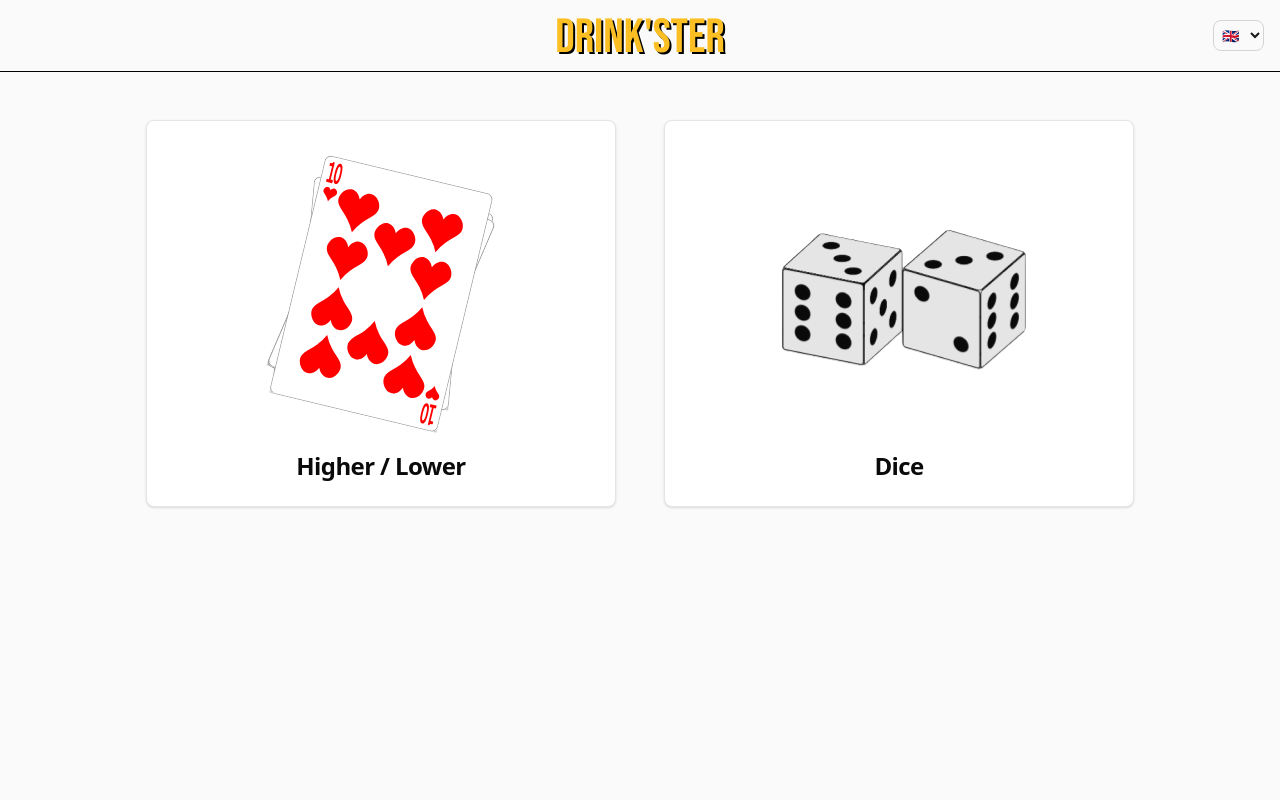
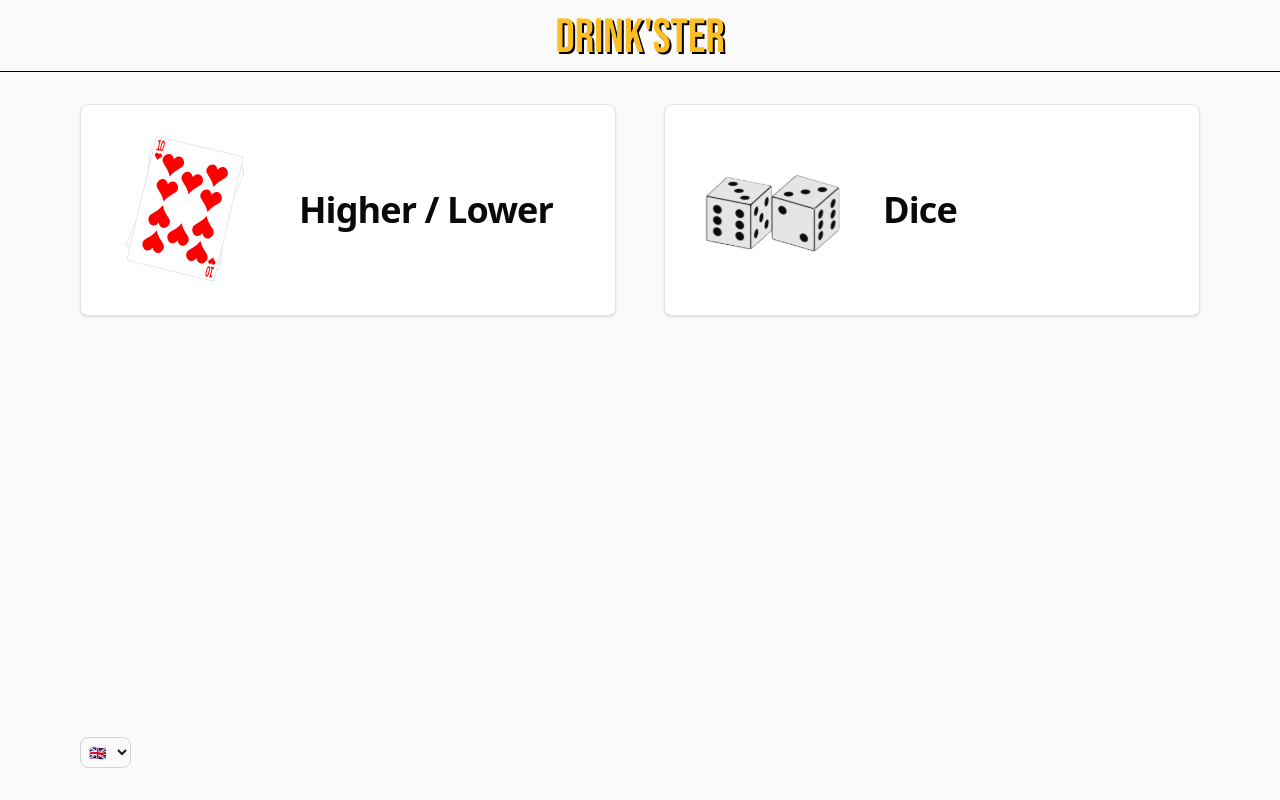
Before and after one commit to MLousdal/Drinkster, a Vue app: page /en in a window 1280 px wide. Built offline with nearby package versions, Linux system fonts and the light colour scheme.

Commit message:
View redesign, new GameCards

```diff
--- a/src/App.vue
+++ b/src/App.vue
@@ -2,7 +2,10 @@
   <Navbar></Navbar>
   <router-view v-slot="{ Component, route }">
     <transition name="fade" mode="out-in">
-      <div :key="route.fullPath">
+      <div
+        :key="route.fullPath"
+        class="container h-[calc(100vh-52px)] md:h-[calc(100vh-72px)]"
+      >
         <component :is="Component"></component>
       </div>
     </transition>
--- a/src/assets/styles.css
+++ b/src/assets/styles.css
@@ -34,6 +34,10 @@
     @apply relative mx-auto px-4 sm:px-8 md:px-12 lg:px-16 xl:px-20 2xl:px-24;
   }
 
+  .view {
+    @apply relative flex h-full flex-col items-center justify-between gap-4 py-4 md:gap-8 md:py-8;
+  }
+
   .btn {
     @apply aspect-square rounded-lg  p-2 font-medium leading-[0] text-white focus:outline-none focus:ring-4 xs:p-4;
   }
@@ -41,11 +45,11 @@
   .dice {
     @apply relative h-[15vh] w-[15vh] text-[15vh];
     transform-style: preserve-3d;
-    transition: transform .75s;
+    transition: transform 0.75s;
   }
 
   .side {
-    @apply absolute flex h-full w-full items-center rounded-md justify-center border-2 bg-neutral-200 dark:bg-neutral-900 border-neutral-950 before:h-1/5 before:w-1/5 before:rounded-full before:bg-neutral-950 before:content-[''] dark:border-neutral-50 before:dark:bg-neutral-50;
+    @apply absolute flex h-full w-full items-center justify-center rounded-md border-2 border-neutral-950 bg-neutral-200 before:h-1/5 before:w-1/5 before:rounded-full before:bg-neutral-950 before:content-[''] dark:border-neutral-50 dark:bg-neutral-900 before:dark:bg-neutral-50;
   }
 }
 
--- a/src/components/GameCard.vue
+++ b/src/components/GameCard.vue
@@ -1,10 +1,10 @@
 <template>
-  <RouterLink :to="{name: to}">
+  <RouterLink :to="{ name: to }">
     <article
-      class="block rounded-lg border border-neutral-200 bg-white p-6 shadow transition hover:bg-neutral-100 dark:border-amber-400 dark:bg-neutral-900 dark:hover:bg-neutral-800"
+      class="flex items-center gap-4 rounded-lg border border-neutral-200 bg-white p-6 shadow transition hover:bg-neutral-100 dark:border-amber-400 dark:bg-neutral-900 dark:hover:bg-neutral-800 md:gap-8"
     >
-      <img v-if="image" :src="image" alt="" class="w-full rounded-t-lg" />
-      <h2 class="mt-2 text-center text-2xl font-bold capitalize tracking-tight">
+      <img v-if="image" :src="image" alt="" class="rounded-t-lg w-1/4 md:w-1/3" />
+      <h2 class="text-center text-2xl md:text-4xl font-bold capitalize tracking-tight">
         {{ title }}
       </h2>
     </article>
--- a/src/components/Navbar.vue
+++ b/src/components/Navbar.vue
@@ -13,11 +13,9 @@
     >
       {{ $t(`${$route.name?.toString()}.title`) }}
     </h1>
-    <LanguageSwitcher class="ms-auto"></LanguageSwitcher>
   </nav>
 </template>
 
 <script setup lang="ts">
 import { RouterLink } from 'vue-router'
-import LanguageSwitcher from './LanguageSwitcher.vue'
 </script>
--- a/src/views/DiceView.vue
+++ b/src/views/DiceView.vue
@@ -1,7 +1,5 @@
 <template>
-  <section
-    class="container flex h-[calc(100vh-52px)] flex-col items-center justify-between py-2 md:h-[calc(100vh-72px)]"
-  >
+  <section class="view">
     <header></header>
     <div class="grid place-items-center">
       <main
--- a/src/views/HomeView.vue
+++ b/src/views/HomeView.vue
@@ -1,9 +1,15 @@
 <template>
-  <section class="container mt-12 flex flex-col justify-center gap-8 md:flex-row xl:gap-12">
-    <GameCard :title="$t('overunder.title')" image="/overunder.svg" class="block" to="overunder" />
-    <GameCard :title="$t('dice.title')" image="/dice.svg" class="block" to="dice" />
+  <section class="view">
+    <div class="grid md:grid-cols-2 gap-8 xl:gap-12">
+      <GameCard :title="$t('overunder.title')" image="/overunder.svg" to="overunder" />
+      <GameCard :title="$t('dice.title')" image="/dice.svg" to="dice" />
+    </div>
+    <footer class="me-auto">
+      <LanguageSwitcher></LanguageSwitcher>
+    </footer>
   </section>
 </template>
 <script setup lang="ts">
 import GameCard from '@/components/GameCard.vue'
+import LanguageSwitcher from '@/components/LanguageSwitcher.vue'
 </script>
--- a/src/views/OverUnderView.vue
+++ b/src/views/OverUnderView.vue
@@ -1,16 +1,12 @@
 <template>
-  <section
-    class="container flex h-[calc(100vh-52px)] flex-col items-center justify-around gap-4 py-2 md:h-[calc(100vh-72px)]"
-  >
-    <header class="rounded-lg bg-neutral-200 px-6 py-3 dark:bg-neutral-900">
-      <h2 class="flex items-center gap-4 align-baseline font-mono text-2xl font-bold leading-9">
+  <section class="view">
+    <header class="rounded-lg bg-neutral-200 px-6 py-3 dark:bg-neutral-900 w-full">
+      <h2 class="flex items-center justify-center gap-4 align-baseline font-mono text-2xl font-bold leading-9">
         <img src="/beer.svg" alt="" class="h-12 w-12 drop-shadow-title xs:h-16 xs:w-16" />
         <i class="ico">close</i><span class="text-4xl xs:text-6xl xl:text-7xl">{{ tally }}</span>
       </h2>
     </header>
-    <div
-      class="relative grid aspect-card w-3/4 min-w-[156px] max-w-[468px] place-items-center xs:w-3/4"
-    >
+    <div class="relative grid w-3/4 min-w-[156px] max-w-[468px] place-items-center xs:w-3/4">
       <img
         v-for="card in currentCard"
         :key="card"
@@ -46,6 +42,7 @@
       </button>
     </footer>
   </section>
+  <Teleport to="body">
     <transition name="fade">
       <section
         v-show="lost"
@@ -63,6 +60,7 @@
         <div class="z-60 absolute inset-0" @click="reset" role="button"></div>
       </section>
     </transition>
+  </Teleport>
 </template>
 <script setup lang="ts">
 import PlayingCard from '@/components/PlayingCard.vue'
```
Also changed, not shown: public/dice.svg, public/overunder.svg. Lines whose indentation alone changed are shown as unchanged.
